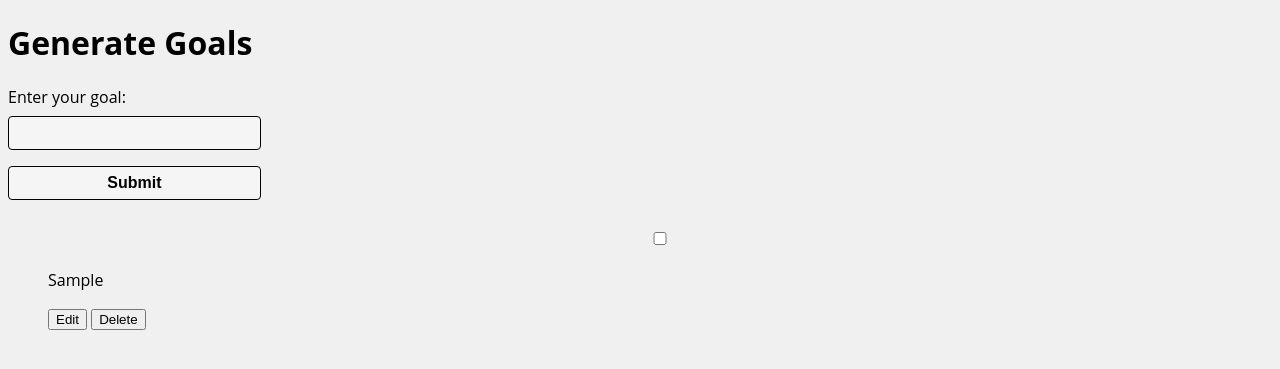
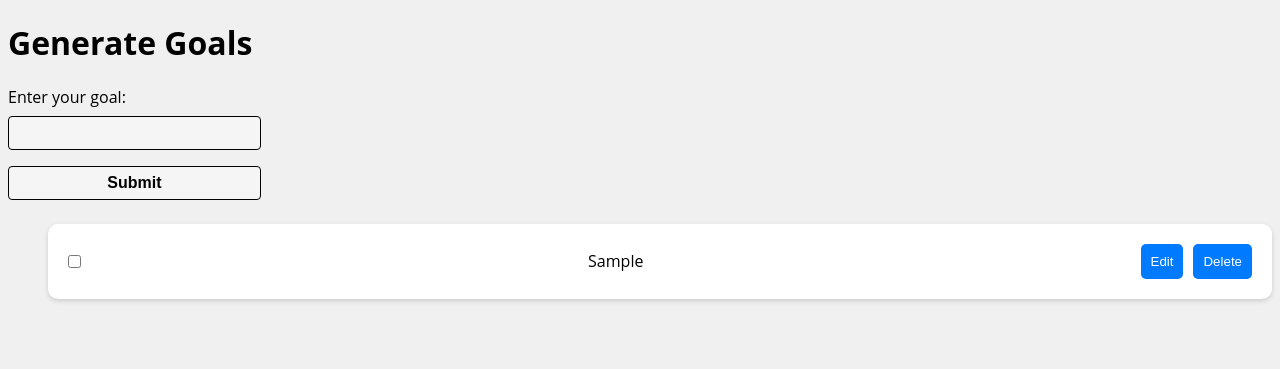
Before and after one commit to DevGauge/PursuitProphet, a Flask app: template backend/templates/generate_goals.html in a window 1280 px wide. Shown: the top 369 px of the page. Run offline with Flask 3, Linux system fonts and the light colour scheme; the template is opened without the code that fills it: most values are stand-ins (such as "Sample title", 1, 10 or a date in 2020).

Commit message:
fixed compile-scss script

```diff
--- a/backend/static/styles.css
+++ b/backend/static/styles.css
@@ -178,8 +178,45 @@ input ~ .border {
   background-color: #000;
 }
 
-input[type=text]:focus {
-  border-color: #800080;
+.goal-card {
+  display: flex;
+  justify-content: space-between;
+  align-items: center;
+  background-color: #fff;
+  border-radius: 10px;
+  box-shadow: 0 2px 5px rgba(0, 0, 0, 0.15);
+  padding: 20px;
+  margin-bottom: 20px;
+}
+.goal-card .checkbox-container {
+  flex: 0 0 auto;
+  display: flex;
+  align-items: center;
+}
+.goal-card .goal-text {
+  flex: 1 0 auto;
+  text-align: center;
+  margin: 0 20px;
+}
+.goal-card .buttons-container {
+  flex: 0 0 auto;
+  display: flex;
+  align-items: center;
+}
+.goal-card .buttons-container button {
+  background-color: #007bff;
+  color: #fff;
+  border: none;
+  border-radius: 5px;
+  padding: 10px;
+  cursor: pointer;
+  transition: background-color 0.3s ease;
+}
+.goal-card .buttons-container button:not(:last-child) {
+  margin-right: 10px;
+}
+.goal-card .buttons-container button:hover {
+  background-color: #0056b3;
 }
 
 /*# sourceMappingURL=styles.css.map */
```
Also changed, not shown: 1 other file.
